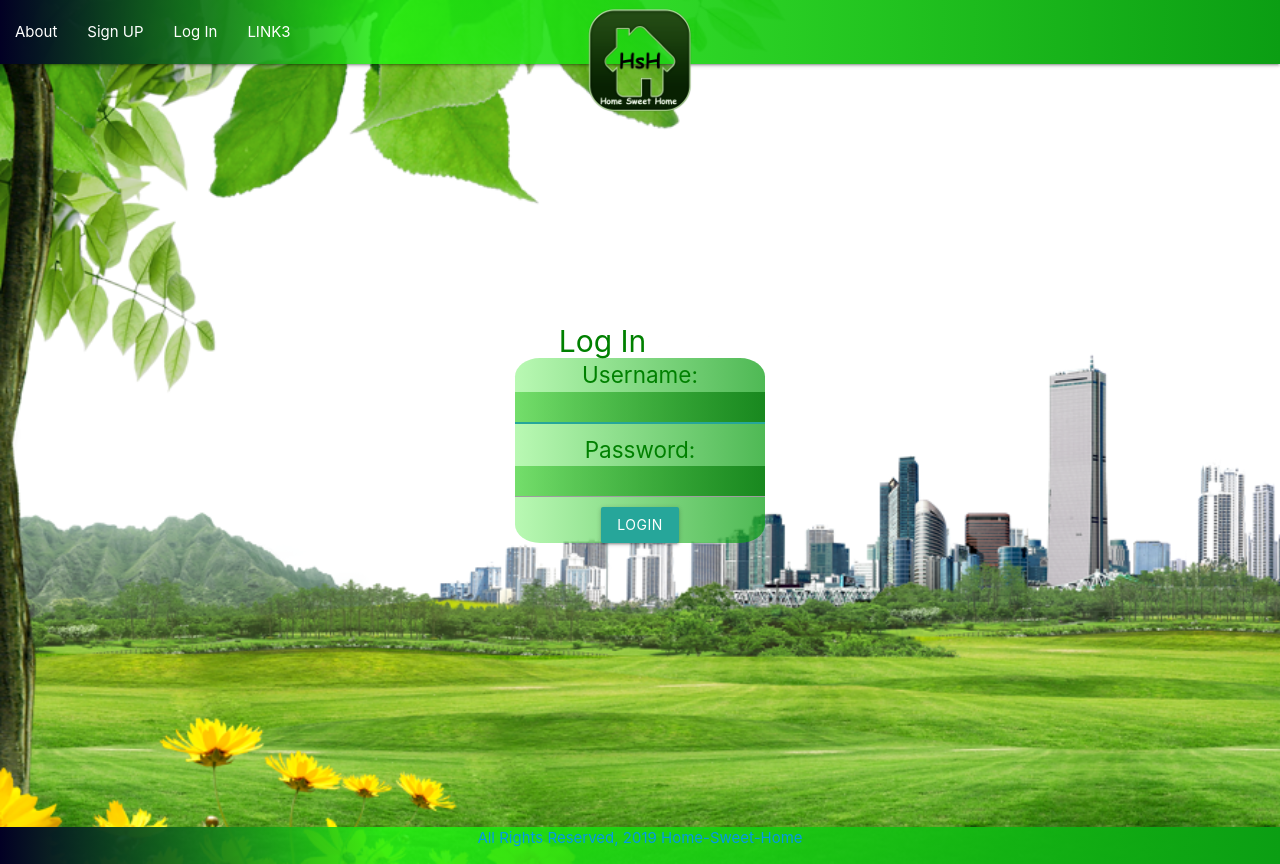
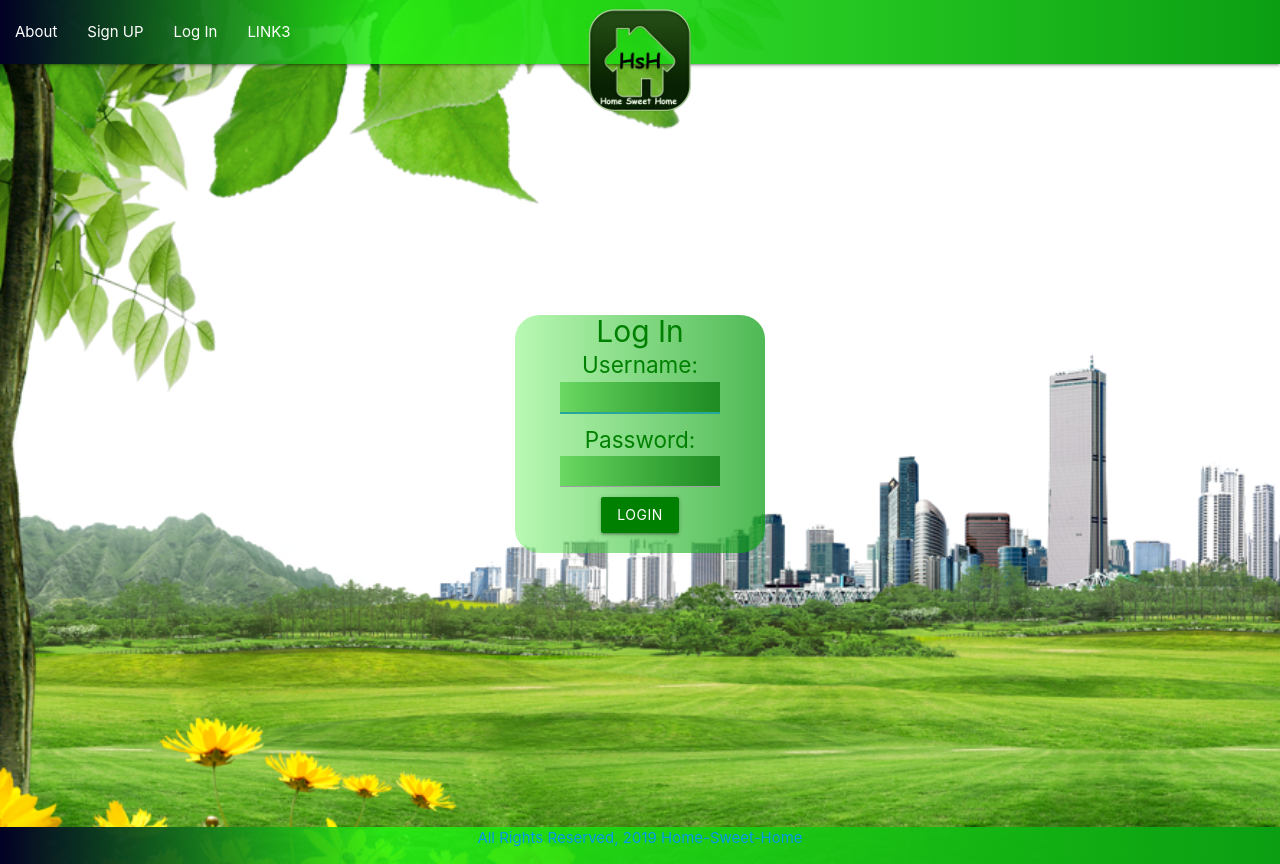
Before and after one commit to JManey/home_sweet_home, a Django app: page /accounts/login/ in a window 1280 px wide. Run offline with Django 3.2, Linux system fonts and the light colour scheme.

Commit message:
moved h1 into the form container-added id to the botton added class names to div

```diff
--- a/main_app/templates/registration/login.html
+++ b/main_app/templates/registration/login.html
@@ -1,18 +1,19 @@
 {% extends 'base.html' %}
 {% block content %}
 
-<h1>Log In</h1>
+
 <!-- Add the login form -->
 <div class="sign-form sign-in-size">
+  <h1>Log In</h1>
+  <div class="sign-in-container">
     <form method="post" action="{% url 'login' %}">
       {% csrf_token %}
       {{ form.as_p }}
-    <input type="submit" class="btn" value="login">
+      <input id="btnColor" type="submit" class="btn" value="login">
       <input type="hidden" name="next" value="{{ next }}">
     </form>
   </div>
-<div id="space-botton">
-
 </div>
 
+
 {% endblock %}
```
Lines whose indentation alone changed are shown as unchanged.
